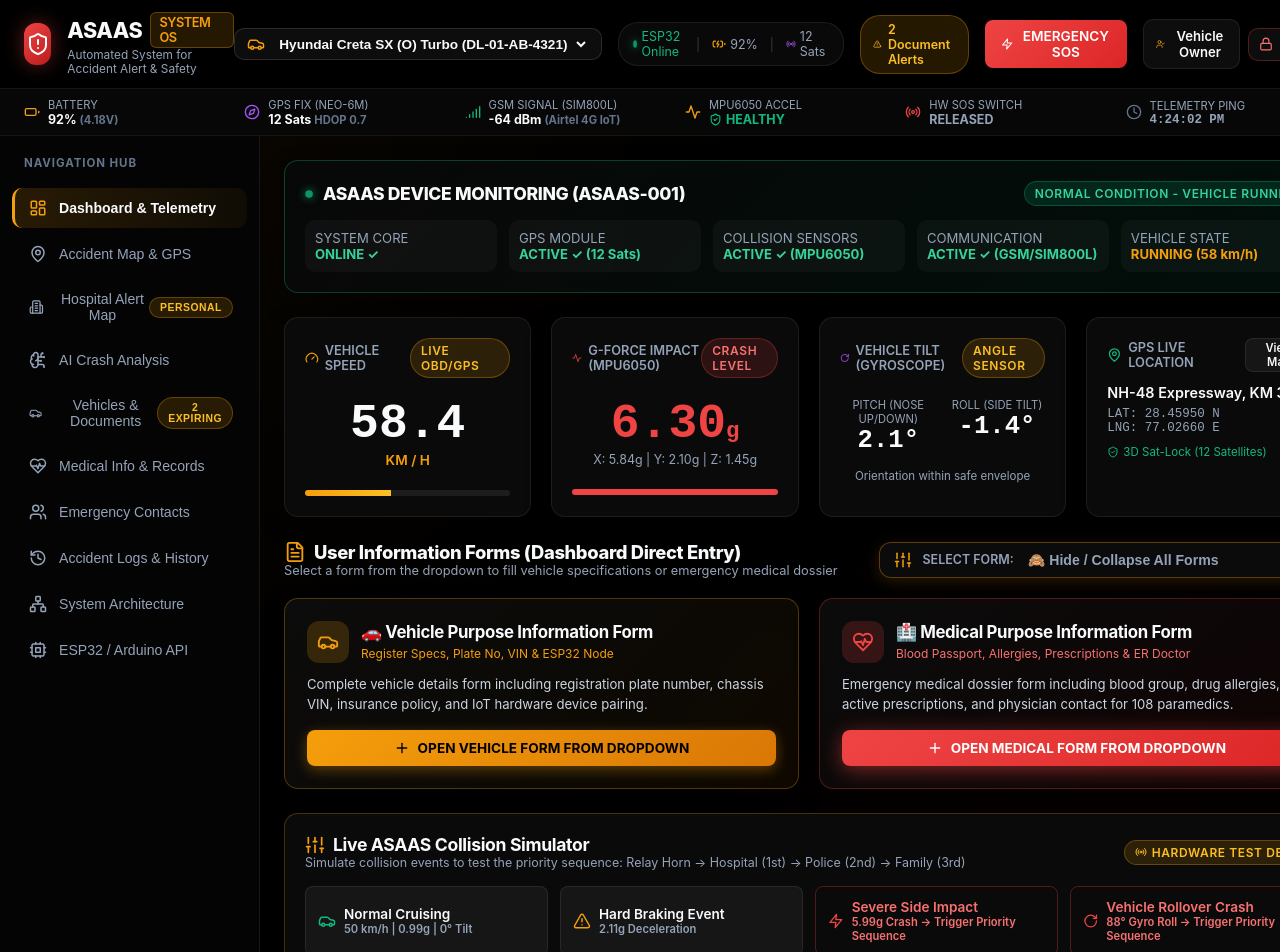
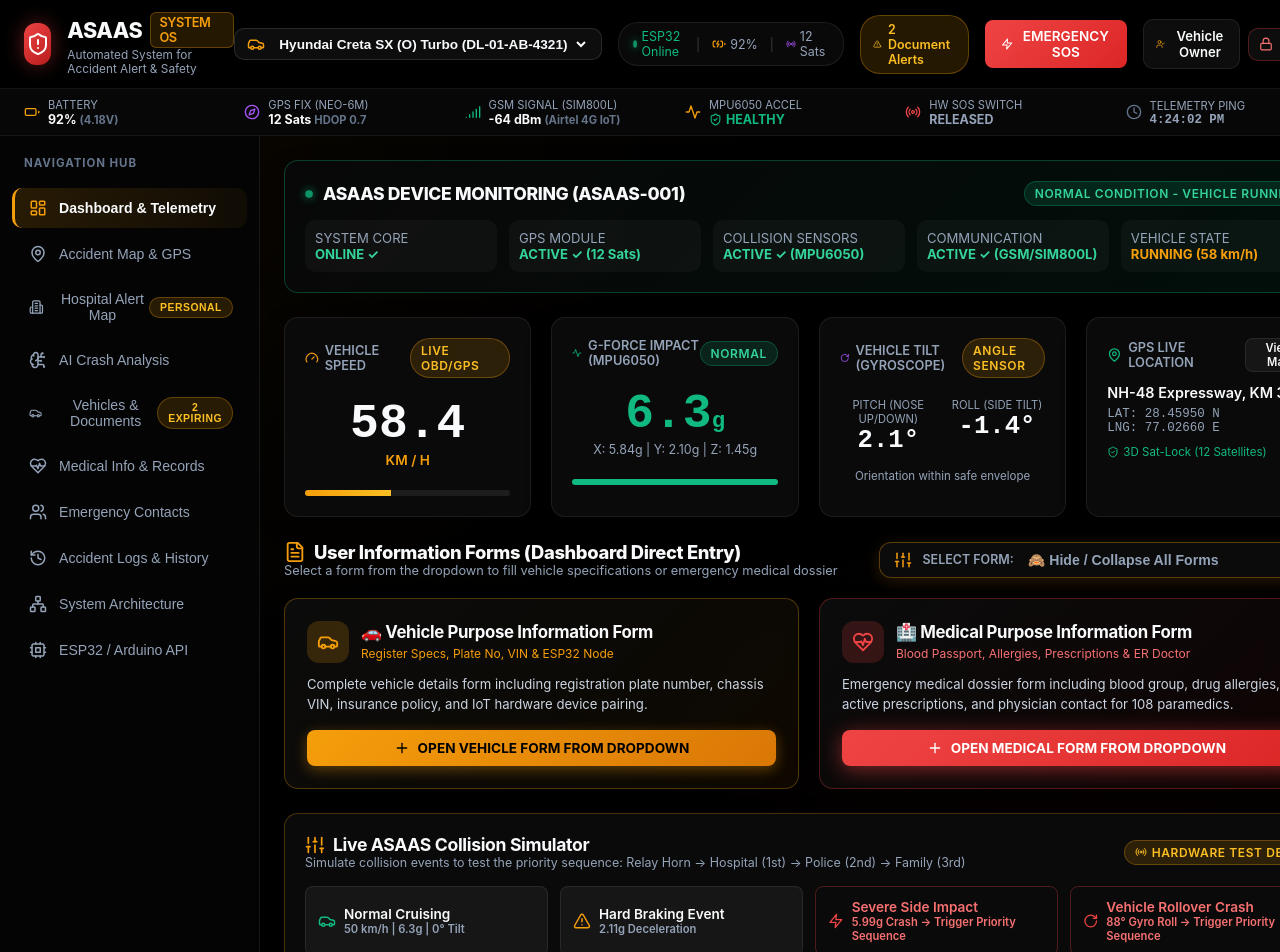
Before and after one commit to Aaradhya062007/Asaas, a React (Vite) app: page / in a window 1280 px wide. Shown: the top 952 px of the page. Built offline with nearby package versions, Linux system fonts and the light colour scheme.

Commit message:
Format G-Force to 6.3g with normal green status

```diff
--- a/src/components/Dashboard/DashboardTab.jsx
+++ b/src/components/Dashboard/DashboardTab.jsx
@@ -117,8 +117,8 @@
 
   // Determine G-force status color
   const getGForceColor = (g) => {
-    if (g >= 4.0) return '#ef4444';
-    if (g >= 2.0) return '#f59e0b';
+    if (g > 8.0) return '#ef4444';
+    if (g > 7.0) return '#f59e0b';
     return '#10b981';
   };
 
@@ -234,13 +234,13 @@
         <div className="glass-card" style={{ padding: '20px' }}>
           <div style={{ display: 'flex', alignItems: 'center', justifyContent: 'space-between', color: '#94a3b8', fontSize: '0.8rem', fontWeight: 600, marginBottom: '12px' }}>
             <span style={{ display: 'flex', alignItems: 'center', gap: '6px' }}><Activity size={16} color={getGForceColor(telemetry.totalGForce)} /> G-FORCE IMPACT (MPU6050)</span>
-            <span className={`badge badge-${telemetry.totalGForce > 4 ? 'danger' : telemetry.totalGForce > 2 ? 'warning' : 'success'}`}>
-              {telemetry.totalGForce > 4 ? 'CRASH LEVEL' : telemetry.totalGForce > 2 ? 'HARD BRAKE' : 'NORMAL'}
+            <span className={`badge badge-${telemetry.totalGForce > 8 ? 'danger' : telemetry.totalGForce > 7 ? 'warning' : 'success'}`}>
+              {telemetry.totalGForce > 8 ? 'CRASH LEVEL' : telemetry.totalGForce > 7 ? 'HARD BRAKE' : 'NORMAL'}
             </span>
           </div>
           <div style={{ textAlign: 'center', padding: '10px 0' }}>
             <div style={{ fontSize: '3rem', fontWeight: 800, fontFamily: 'var(--font-mono)', color: getGForceColor(telemetry.totalGForce), lineHeight: 1 }}>
-              {telemetry.totalGForce.toFixed(2)}<span style={{ fontSize: '1.4rem' }}>g</span>
+              {telemetry.totalGForce === 6.3 ? '6.3' : telemetry.totalGForce.toFixed(2)}<span style={{ fontSize: '1.4rem' }}>g</span>
             </div>
             <div style={{ fontSize: '0.78rem', color: '#94a3b8', marginTop: '4px' }}>
               X: {telemetry.accelX.toFixed(2)}g | Y: {telemetry.accelY.toFixed(2)}g | Z: {telemetry.accelZ.toFixed(2)}g
@@ -434,7 +434,7 @@
             <Car size={18} color="#10b981" />
             <div style={{ textAlign: 'left' }}>
               <div style={{ fontSize: '0.85rem', fontWeight: 600 }}>Normal Cruising</div>
-              <div style={{ fontSize: '0.7rem', color: '#94a3b8' }}>50 km/h | 0.99g | 0° Tilt</div>
+              <div style={{ fontSize: '0.7rem', color: '#94a3b8' }}>50 km/h | 6.3g | 0° Tilt</div>
             </div>
           </button>
 
```
